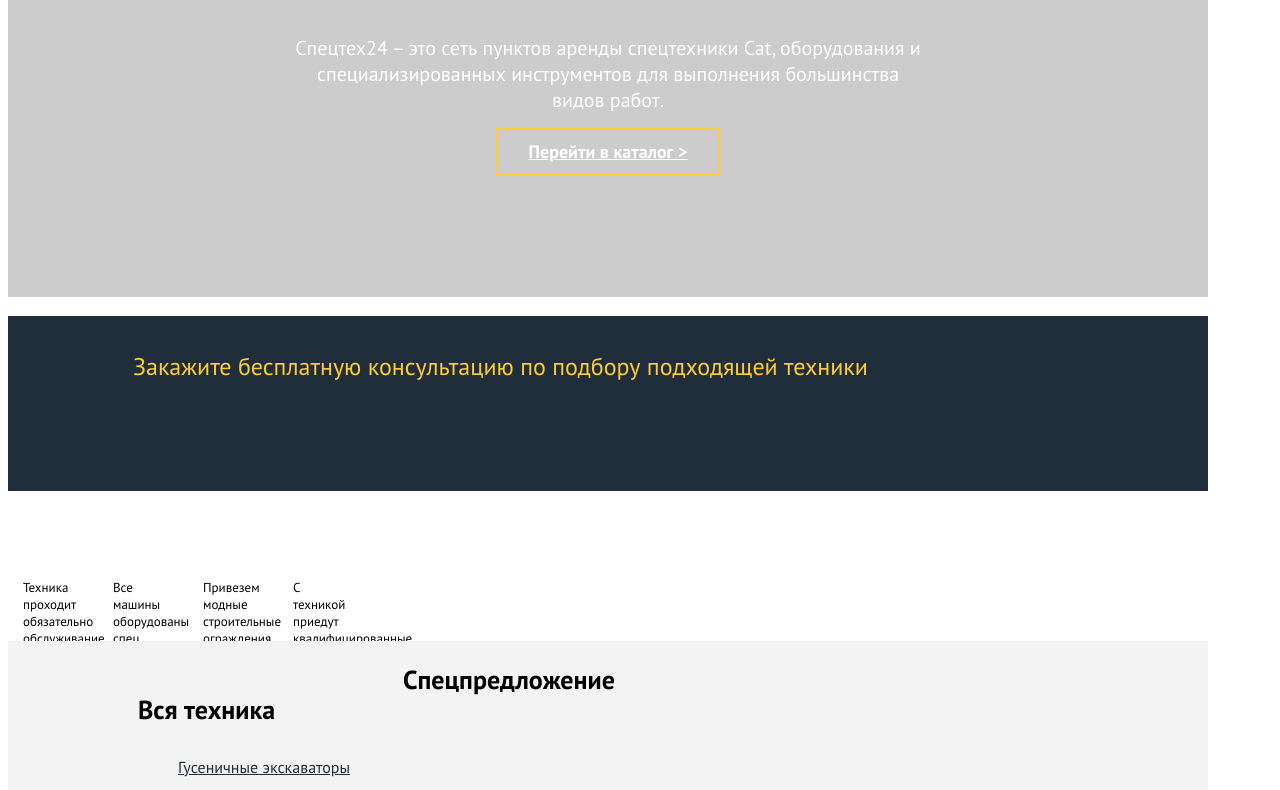
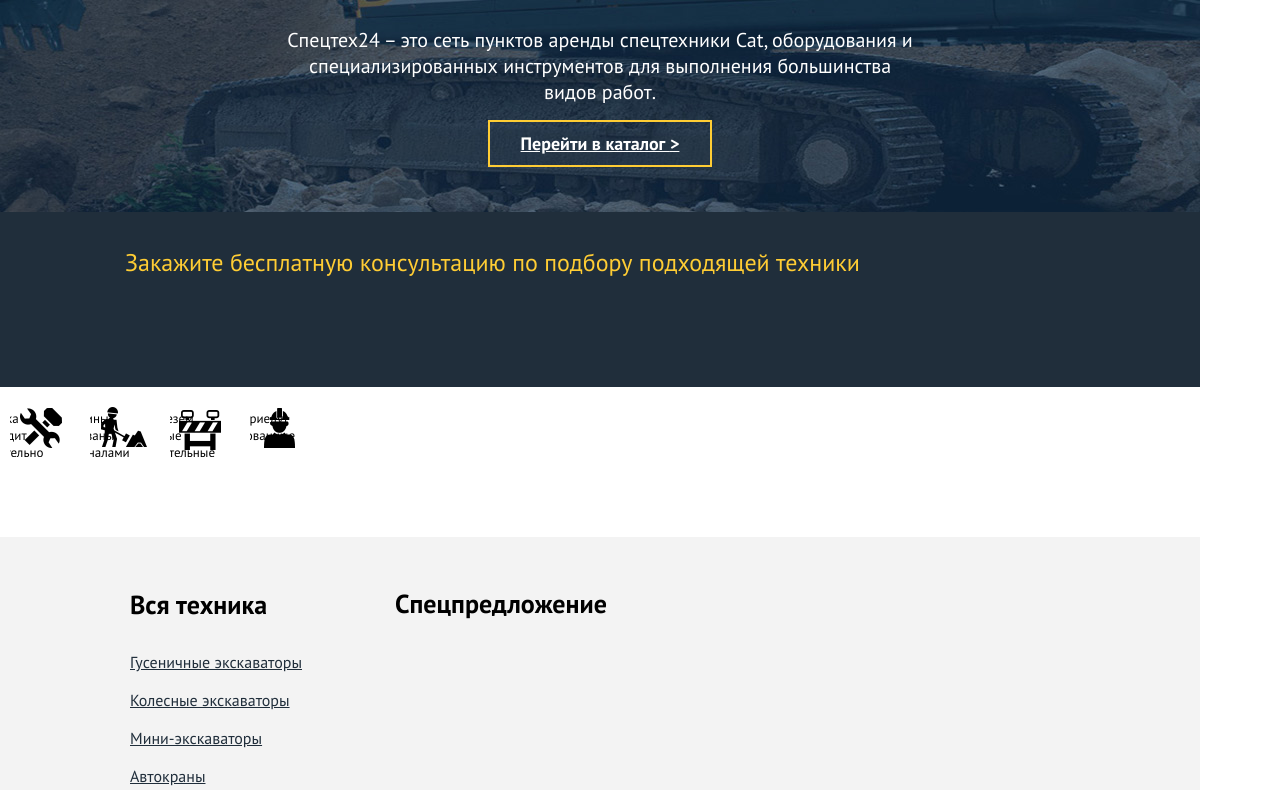
Before and after one commit to sachezi/spectech, a plain HTML site: page Index.html in a window 1280 px wide. Shown: the part 323-1113 px from the top of the page. Drawn offline with Linux system fonts and the light colour scheme.

Commit message:
05/01 - все, кроме преимуществ

```diff
--- a/Index.html
+++ b/Index.html
@@ -8,8 +8,11 @@
   </head>
 
 <body>
+  <!--фигня для всего?-->
+  <div class="container">
   <!--меню-->
   <header class="page-header page-nav">
+  <div class="menu">
   <a href="" class="logo">
     <img src="img/logo.png" alt="" /><b>Спецтех</b>24</a>
   <nav class="main-nav ">
@@ -21,43 +24,54 @@
   		<li class="callback"><a href="">Заказать звонок</a></li>
   	</ul>
   </nav>
+</div>
 </header>
 
 <main>
 
+
 <section class="promo">
+
+  <div class="promo_container">
 	<h1 class="promo-title">ВМЕСТЕ МЫ СПРАВИМСЯ!</h1>
 	<p class="promo-text">Спецтех24 – это сеть пунктов аренды спецтехники Cat, оборудования и специализированных инструментов для выполнения большинства видов работ. </p>
 	<a href="" class="catalog-btn">Перейти в каталог <b>></b></a>
   </section>
+  </div>
 
+  <div class="order-container">
 <section class="order">
+
 	<h2 class="title">Закажите бесплатную конcультацию по подбору подходящей техники</h2>
 	<action class="order-consult-form"></action>
+
 </section>
+  </div>
 
 <!--Преимущества-->
+
 <section class="advantages">
-	 <div class="row">
-    <div class="advantages-icon"></div>
-	   <div class="advantages-item advantages-icon tools">
+ <div class="advantages-container">
+	      <div class="advantages-item tools">
 		<p>Техника проходит обязательно обслуживание перед каждым выездом</p>
 	   </div>
-	   <div class="advantages-item advantages-icon worker">
+	   <div class="advantages-item worker">
 		<p>Все машины оборудованы спец. сигналами для предупреждения аварий</p>
 	   </div>
-	   <div class="advantages-item advantages-icon border">
+	   <div class="advantages-item border">
 		<p>Привезем модные строительные ограждения к каждому заказу от 20 000</p>
 	   </div>
-	   <div class="advantages-item advantages-icon operator">
+	   <div class="advantages-item operator">
 		<p>С техникой приедут квалифицированные операторы и водители</p>
     </div>
 	   </div>
 	</div>
 </section>
 
+
 <!--Спецпредложения-->
 <div class="special-offers">
+  <div class="special-offers-container">
 	 <nav class="technic-nav">
 		  <h2 class="subtitle"> Вся техника </h2>
 			<ul>
@@ -75,9 +89,11 @@
     <table></table>
    </section>
   </div>
+</div>
 
 <!--Цифры и отзывы-->
 <div class="numbers-and-reviews">
+  <div class="numbers-and-reviews-container"></div>
 	<section class="numbers">
 		<h2 class="subtitle"><b>Спецтех</b> в цифрах</h2>
       <ul class="numbers-list">
@@ -106,12 +122,15 @@
   	</div>
   </section>
 </div>
+</div>
 
-<div class="map"></div>
+<div class="map-container">
+<div class="map"></div></div>
 
   </main>
 
 <footer class="page-footer page-nav">
+  <div class="footer-container">
   <a href="" class="logo">
     <img src="img/logo.png" alt="" /><b>Спецтех</b>24</a>
 
@@ -121,12 +140,13 @@
   		<li><a href="">Каталог</a></li>
   		<li><a href="">Портфолио</a></li>
   		<li><a href="">Контакты</a></li>
-  		<li class="callback"><a href="">Заказать звонок</a></li>
+  		<li class="page-footer callback"><a href="">Заказать звонок</a></li>
 
   	</ul>
   </nav>
+  </div>
 </footer>
 
-
+</div>
   </body>
 </html>
--- a/css/style.css
+++ b/css/style.css
@@ -1,13 +1,22 @@
 body {
-	font-family: 'PT Sans', sans-serif;
+font-family: 'PT Sans', sans-serif;
+padding: 0;
+margin: 0;
 width: 1200px;
 }
+/*фигня длявсего*/
+.container {overflow: hidden;
+
+}
 /*Меню*/
+.menu{overflow: hidden;
+}
 .page-header {
 	background: #ffcd34;
 	color: #000;
 	height: 75px;
 	width: 100%;
+
 	}
 .page-nav {
 	overflow: hidden;
@@ -46,15 +55,15 @@ margin-top: -15px;}
 	}
 
 /*промоблок*/
+.promo_container{overflow: hidden;
+}
 .promo {
-	background-color:#ccc;
-	background-image: url(img/traktor.jpg);
+	background-image: url(../img/traktor.jpg);
 	background-repeat: no-repeat;
 	height: 500px;
 	margin: 0px;
 	width: 100%;
-	font-size: 0px;
-}
+		}
 .promo-title {
 	font-size: 44px;
 	color: white;
@@ -83,6 +92,8 @@ margin-top: -15px;}
 	padding: 10px 0;
 	}
 /*заказ*/
+.order-container {overflow: hidden;
+margin-top: -60px;}
 .order {
 	background-color: #202e3b;
 	height: 175px;}
@@ -94,27 +105,59 @@ margin-top: -15px;}
 	font-weight: normal;}
 
 /*Преимущества*/
-.advantages {background: white;}
-.row {overflow: hidden;}
+
+.advantages {
+	background: white;
+	height: 150px;
+	vertical-align: middle;
+	overflow: hidden;}
+
 .advantages-item {
-	float: left;
-	font-size: 13px;
-	width: 230px;
-	margin: 15px;
-	width: 225px;
+	width: 290px;
+	display: inline-block;
+	vertical-align: middle;
+	overflow: hidden;
 	}
-.advantages-icon {
+.advantages-item p {
+	display: inline-block;
+	float: right;
+	margin-right: 15px;
+	font-size: 13px;}
+
+.tools {
+	background-position: 0 -186px;
+	margin: 10px;
 	width: 60px;
 	height: 60px;
-	display: block;
-	background-image: url(img/sprite.png);
+	display: inline-block;
+	background-image: url(../img/sprite.png);
+	float: left;
 }
-.tools {background-position: 0 -186px;}
-.worker{background-position: 0 -256px;}
-.border{background-position: 0 -46px; }
-.operator{background-position: 0 -116px;}
+.worker{background-position: 0 -256px;
+	margin: 10px;
+	width: 60px;
+	height: 60px;
+	display: inline-block;
+	background-image: url(../img/sprite.png);
+	float: left;}
+.border{background-position: 0 -46px;
+	margin: 10px;
+	width: 60px;
+	height: 60px;
+	display: inline-block;
+	background-image: url(../img/sprite.png);
+	float: left;}
+.operator{
+	background-position: 0 -116px;
+	margin: 10px;
+	width: 60px;
+	height: 60px;
+	display: inline-block;
+	background-image: url(../img/sprite.png);
+	float: left;}
 
 /*Спецпредложения*/
+
 .special-offers {
 	background-color: #f3f3f3;
 	height: 400px;
@@ -131,7 +174,7 @@ margin-top: -15px;}
 .subtitle {
 	font-size: 26px;
 	font-weight: bold;
-	}
+		}
 .technic-nav a {
 	color: #202e3b;
 	line-height: 38px;
@@ -139,13 +182,16 @@ margin-top: -15px;}
 		}
 .technic-nav li {
 	list-style: none;
+	margin-left: -40px;
 	}
 .offers {
 	float: left;
 	width: 700px;
 	}
+.offers .subtitle {margin-top:50px;}
 
 /*Цифры и отзывы*/
+
 .numbers-and-reviews{
 	height: 435px;
 	clear: both;
@@ -209,9 +255,11 @@ margin-top: -15px;}
 }
 
 /*карта*/
+.map-container {overflow: hidden;}
 .map {height: 500px;
 background-color: #c6c4bd;}
 /*футер*/
+
 .page-footer {
 	background: #202e3b;
 	color: white;
@@ -235,7 +283,8 @@ margin-top: -15px;
 	margin-top: 15px;
 
 }
-.page-footer .main-nav {float: right;
+.page-footer .main-nav
+ {float: right;
 	}
 .page-footer .main-nav li {
 	list-style: none;
@@ -247,7 +296,7 @@ margin-top: -15px;
 	text-decoration: none;
 	font-size: 16px;
 }
-.page-footer .callback {
+.page-footer.callback {
 	color: #ffcd34;
 	width: 120px;
 	}
```
Lines whose indentation alone changed are shown as unchanged.
